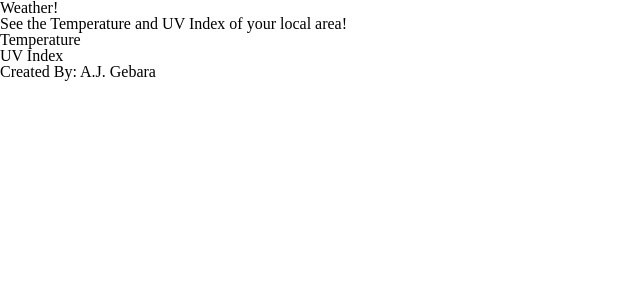
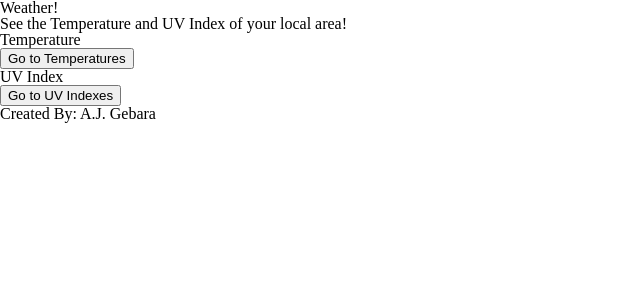
Before and after one commit to ajg7/Weather, a React (Create React App) app: page / in a window 1280 px wide. Shown: the top 300 px of the page, without its empty margins (0-640 px from the left). Built offline with nearby package versions, Linux system fonts and the light colour scheme.

Commit message:
made router handlers to the different page components

```diff
--- a/src/components/pages/LandingPage.jsx
+++ b/src/components/pages/LandingPage.jsx
@@ -1,7 +1,12 @@
 import React from "react";
-import { Descriptor, Title } from "../common";
+import { Descriptor, Title, Button } from "../common";
+import { useHistory } from "react-router-dom";
 
 const LandingPage = () => {
+	const history = useHistory();
+	const tempHandler = () => history.push("/temp");
+	const uvHandler = () => history.push("/uv");
+
 	return (
 		<div>
 			<header>
@@ -13,11 +18,13 @@ const LandingPage = () => {
 					headingNumber={3}
 				/>
 				<Descriptor description={"Temperature"} headingNumber={2} />
+				<Button buttonText={"Go to Temperatures"} clickFunc={tempHandler} />
 				<Descriptor description={"UV Index"} headingNumber={2} />
+				<Button buttonText={"Go to UV Indexes"} clickFunc={uvHandler} />
 			</section>
-            <footer>
-                <Descriptor description={"Created By: A.J. Gebara"} headingNumber={2} />
-            </footer>
+			<footer>
+				<Descriptor description={"Created By: A.J. Gebara"} headingNumber={2} />
+			</footer>
 		</div>
 	);
 };
```
